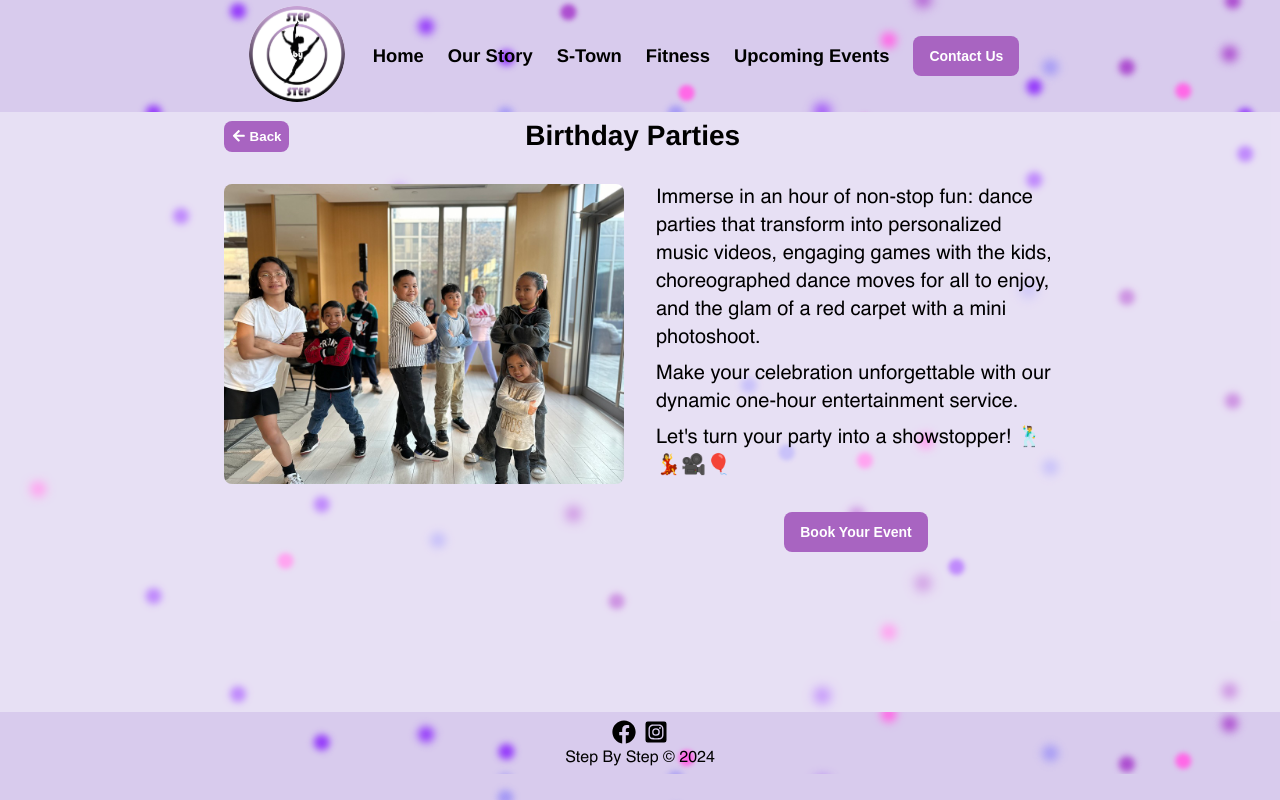
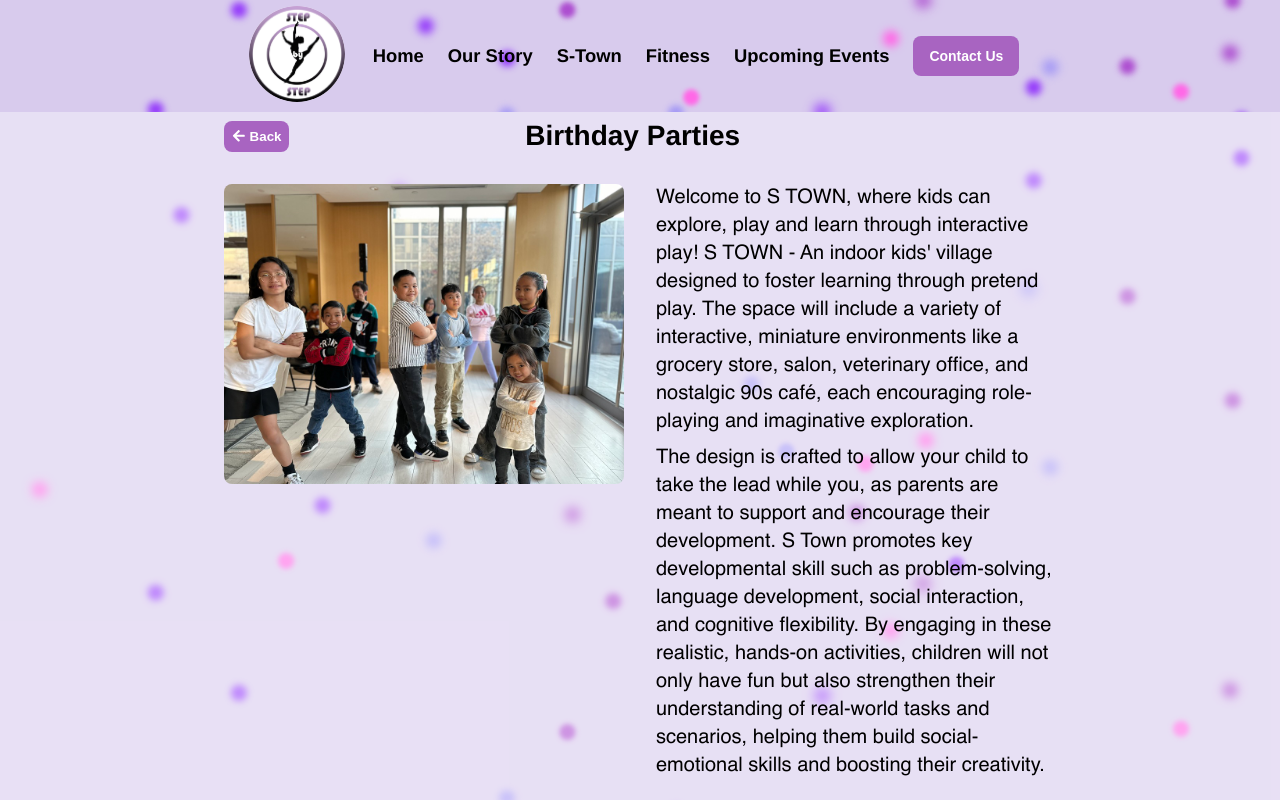
Before and after one commit to ralphdaryn/stepbystepstars, a React (Create React App) app in the folder client/: page /danceparty in a window 1280 px wide. Shown: the top 800 px of the page. Built offline with nearby package versions, Linux system fonts and the light colour scheme.

Commit message:
update image in service

```diff
--- a/client/src/components/Danceparty/Danceparty.js
+++ b/client/src/components/Danceparty/Danceparty.js
@@ -14,17 +14,15 @@ const Danceparty = () => {
         <img className="danceparty__image" alt="dance party" src={danceparty} />
         <div className="danceparty__subtitle-container">
           <p className="danceparty__subtitle">
-            Immerse in an hour of non-stop fun: dance parties that transform
-            into personalized music videos, engaging games with the kids,
-            choreographed dance moves for all to enjoy, and the glam of a red
-            carpet with a mini photoshoot.
+            Welcome to S TOWN, where kids can explore, play and learn through
+            interactive play! S TOWN - An indoor kids' village designed to
+            foster learning through pretend play. The space will include a
+            variety of interactive, miniature environments like a grocery store,
+            salon, veterinary office, and nostalgic 90s café, each encouraging
+            role-playing and imaginative exploration.
           </p>
           <p className="danceparty__subtitle">
-            Make your celebration unforgettable with our dynamic one-hour
-            entertainment service.
-          </p>
-          <p className="danceparty__subtitle">
-            Let's turn your party into a showstopper! 🕺💃🎥🎈
+            The design is crafted to allow your child to take the lead while you, as parents are meant to support and encourage their development. S Town promotes key developmental skill such as problem-solving, language development, social interaction, and cognitive flexibility. By engaging in these realistic, hands-on activities, children will not only have fun but also strengthen their understanding of real-world tasks and scenarios, helping them build social-emotional skills and boosting their creativity.
           </p>
           <div className="danceparty__button">
             <EventsButton />
--- a/client/src/components/Danceparty/Danceparty.scss
+++ b/client/src/components/Danceparty/Danceparty.scss
@@ -69,7 +69,7 @@
 
   &__subtitle {
     color: #000;
-    margin: 0.25rem 0;
+    margin: 0.5rem 0;
     text-align: left;
     line-height: 1.3;
     @include tablet {
--- a/client/src/components/Services/Services.js
+++ b/client/src/components/Services/Services.js
@@ -2,8 +2,6 @@ import "./Services.scss";
 import { useNavigate } from "react-router-dom";
 import staytunedImg from "../../assets/images/stay-tuned.png";
 import facepaintImg from "../../assets/images/facepaintkids.png";
-import musicalImg from "../../assets/images/danceparty.png";
-import fitnessImg from "../../assets/images/fitnessmom.png";
 import mommyandme from "../../assets/images/mommyandme.jpeg";
 import privatetraining from "../../assets/images/privatetraining.jpg";
 
@@ -48,7 +46,7 @@ const Services = () => {
           <div className="services__image-wrapper">
             <img
               className="services__image"
-              src={musicalImg}
+              src={staytunedImg}
               alt="Musical babies"
             />
           </div>
@@ -103,7 +101,7 @@ const Services = () => {
           <div className="services__image-wrapper">
             <img
               className="services__image"
-              src={fitnessImg}
+              src={staytunedImg}
               alt="Group fitness"
             />
           </div>
```
